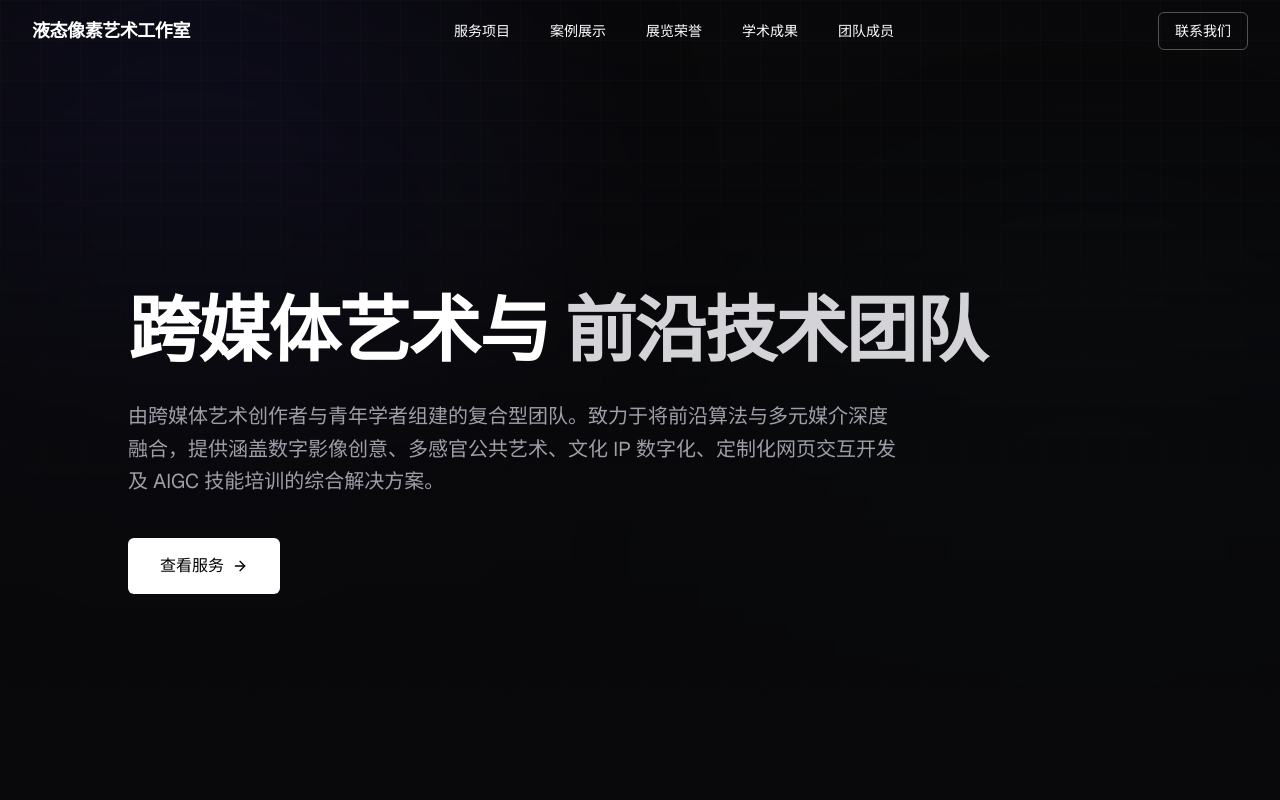
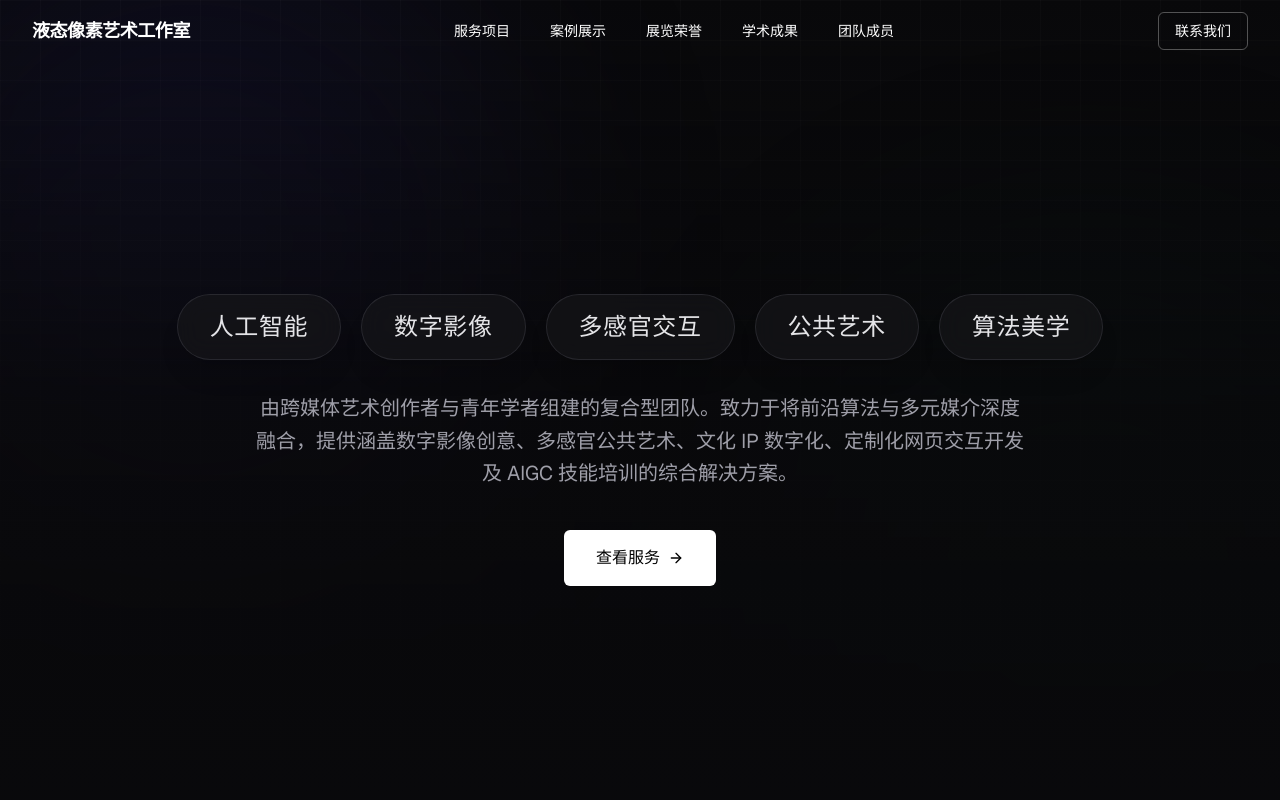
Before and after one commit to r1062046861-RXQ/portfolio-site, a Next.js app: page / in a window 1280 px wide. Shown: the top 800 px of the page. Built offline with nearby package versions, Linux system fonts and the light colour scheme.

Commit message:
Update keyword pills to include Public Art

```diff
--- a/src/app/page.tsx
+++ b/src/app/page.tsx
@@ -168,24 +168,51 @@ export default function Home() {
           <div className="absolute inset-0 bg-gradient-to-b from-transparent via-zinc-950/80 to-zinc-950 z-0" />
         </div>
 
-        <div className="relative z-10 w-full max-w-5xl mx-auto">
+        <div className="relative z-10 w-full max-w-5xl mx-auto flex flex-col items-start justify-center">
           <motion.div
             initial={{ opacity: 0.001, y: 20 }}
             animate={{ opacity: 1, y: 0 }}
             transition={{ duration: 0.8, ease: "easeOut" }}
+            className="w-full flex flex-col items-center justify-center mb-8"
           >
-            <h1 className="text-4xl sm:text-5xl md:text-7xl font-semibold tracking-tight leading-tight mb-6">
-              跨媒体艺术与 <br className="block sm:hidden" />
-              <span className="text-zinc-300">前沿技术团队</span>
-            </h1>
+            <div className="flex flex-wrap justify-center gap-3 sm:gap-4 md:gap-5">
+              {[
+                { text: "人工智能", delay: 0 },
+                { text: "数字影像", delay: 0.1 },
+                { text: "多感官交互", delay: 0.2 },
+                { text: "公共艺术", delay: 0.3 },
+                { text: "算法美学", delay: 0.4 }
+              ].map((pill, i) => (
+                <motion.div
+                  key={i}
+                  initial={{ opacity: 0, scale: 0.8, y: 15 }}
+                  animate={{ opacity: 1, scale: 1, y: 0 }}
+                  transition={{
+                    duration: 0.6,
+                    delay: pill.delay,
+                    type: "spring",
+                    stiffness: 100
+                  }}
+                  whileHover={{
+                    scale: 1.05,
+                    y: -5,
+                    boxShadow: "0 10px 25px -5px rgba(129, 140, 248, 0.3)"
+                  }}
+                  className="px-5 py-2.5 sm:px-6 sm:py-3 md:px-8 md:py-4 rounded-full border border-zinc-700/50 bg-zinc-900/60 backdrop-blur-md text-zinc-200 text-lg sm:text-xl md:text-2xl font-medium tracking-wide shadow-xl cursor-default"
+                >
+                  {pill.text}
+                </motion.div>
+              ))}
+            </div>
           </motion.div>
 
           <motion.div
             initial={{ opacity: 0.001, y: 20 }}
             animate={{ opacity: 1, y: 0 }}
-            transition={{ duration: 0.8, delay: 0.2, ease: "easeOut" }}
+            transition={{ duration: 0.8, delay: 0.7, ease: "easeOut" }}
+            className="w-full flex justify-center"
           >
-            <p className="text-zinc-400 text-base sm:text-lg md:text-xl max-w-3xl font-normal leading-relaxed mb-10">
+            <p className="text-zinc-400 text-base sm:text-lg md:text-xl max-w-3xl font-normal leading-relaxed mb-10 text-center">
               由跨媒体艺术创作者与青年学者组建的复合型团队。致力于将前沿算法与多元媒介深度融合，提供涵盖数字影像创意、多感官公共艺术、文化 IP 数字化、定制化网页交互开发及 AIGC 技能培训的综合解决方案。
             </p>
           </motion.div>
@@ -193,8 +220,8 @@ export default function Home() {
           <motion.div
             initial={{ opacity: 0.001, y: 20 }}
             animate={{ opacity: 1, y: 0 }}
-            transition={{ duration: 0.8, delay: 0.4, ease: "easeOut" }}
-            className="flex flex-col sm:flex-row gap-4"
+            transition={{ duration: 0.8, delay: 0.9, ease: "easeOut" }}
+            className="w-full flex justify-center gap-4"
           >
             <a href="#services" className="flex items-center justify-center gap-2 bg-white text-black px-6 py-3 md:px-8 md:py-4 rounded-md font-medium hover:bg-zinc-200 transition-colors w-full sm:w-auto text-center">
               查看服务 <ArrowRight className="w-4 h-4" />
@@ -426,54 +453,72 @@ export default function Home() {
             {[
               {
                 year: "2025",
-                person: "章斯敏",
-                title: "国家艺术基金人才培养项目",
-                desc: "参与 2025 年度《沉浸式交互动漫人工智能创作高级人才培养》，聚焦人工智能与交互动漫创作的方法研究。"
+                title: "第十四届北京国际电影节第六届国际青年学者论坛",
+                desc: "围绕影像研究、当代艺术与技术方法参与国际青年学术交流，拓展电影节语境下的跨学科讨论。",
+                image: "/images/aa.jpg"
               },
               {
-                year: "2024",
-                person: "章斯敏",
-                title: "第一作者论文发表",
-                desc: "以第一作者身份发表《三维游戏“一公米线上实体店”建设研究》，刊载于《教育前沿》，将数字媒介研究转化为可讨论的方法论成果。"
+                year: "2025",
+                title: "第十届网络社会年会青年学者论坛",
+                desc: "参与网络社会语境下的青年学术论坛交流，持续推进数字影像、算法文化与网络社会研究的交叉讨论。",
+                image: "/images/bb.jpg"
+              },
+              {
+                year: "2025",
+                title: "新媒体与非物质文化遗产传承创新学术论坛",
+                desc: "参与中央民族大学相关学术论坛交流，围绕新媒体语境下的非物质文化遗产传承、创新转化与数字传播展开讨论。",
+                image: "/images/cc.jpg"
+              },
+              {
+                year: "2025",
+                title: "国家艺术基金沉浸式交互动漫人工智能创作人才培养资助项目",
+                desc: "参与国家艺术基金人才培养项目，由中国动漫集团发起，聚焦沉浸式交互、动漫叙事与人工智能创作方法。",
+                image: "/images/dd.jpeg"
+              },
+              {
+                year: "2023",
+                title: "国家艺术基金数字博物馆数字艺术人才培训资助项目",
+                desc: "参与国家艺术基金数字艺术人才培训项目，由文化和旅游部艺术发展中心发起，聚焦数字博物馆与数字艺术方法。",
+                image: "/images/ee.jpg"
               },
               {
                 year: "2022-2024",
-                person: "章斯敏",
                 title: "科研项目与教学研究",
-                desc: "主持或参与天津市研究生科研创新项目，包括《基于人机交互技术的 OMO 智慧教学应用模式研究》与《三维游戏“一公米线上实体店”建设研究项目》。"
-              },
-              {
-                year: "2026",
-                person: "任玄奇",
-                title: "北京国际电影节青年学者论坛",
-                desc: "参与北京国际电影节相关青年学者论坛交流，围绕影像、技术与当代艺术方法展开研究分享。"
-              },
-              {
-                year: "近年",
-                person: "任玄奇",
-                title: "网络社会年会学术交流",
-                desc: "参与网络社会年会等跨学科交流场域，持续拓展算法文化、数字影像与网络社会研究之间的连接。"
-              },
-              {
-                year: "持续进行",
-                person: "团队",
-                title: "人工智能艺术研究与教学转化",
-                desc: "围绕 AIGC、数字影像、跨媒体艺术与公共传播展开研究，并将成果转化为课程、工作坊、论坛交流与实际项目方法。"
+                desc: "主持并参与天津市科研创新项目，包括《基于人机交互技术的 OMO 智慧教学应用模式研究》与《三维游戏“一公米线上实体店”建设研究项目》等。",
+                image: "/images/ff.png"
               }
             ].map((item, idx) => (
               <TiltWrapper
                 key={idx}
                 delay={idx * 0.05}
-                className="group p-5 md:p-6 bg-zinc-950 border border-zinc-800 rounded-lg hover:border-zinc-600 transition-colors flex flex-col h-full"
+                className="group relative min-h-[250px] md:min-h-[300px] p-5 md:p-6 bg-zinc-950 border border-zinc-800 rounded-lg hover:border-zinc-600 transition-colors flex flex-col justify-between overflow-hidden"
               >
-                <div className="flex items-center justify-between gap-4 mb-4" style={{ transform: "translateZ(10px)" }}>
-                  <span className="text-zinc-500 font-mono text-xs sm:text-sm">{item.year}</span>
-                  <span className="text-zinc-400 text-xs sm:text-sm">{item.person}</span>
+                {/* 背景图片 */}
+                <Image
+                  src={item.image}
+                  alt={item.title}
+                  fill
+                  className="object-cover transition-transform duration-700 group-hover:scale-105 opacity-40 group-hover:opacity-80"
+                />
+
+                {/* 悬停时的微光效果 */}
+                <div className="absolute inset-0 bg-gradient-to-br from-indigo-900/40 via-transparent to-emerald-900/40 opacity-0 group-hover:opacity-100 transition-opacity duration-500 mix-blend-overlay z-10" />
+
+                {/* 均衡的全覆盖半透明黑色暗层：调整默认透明度为 45%，悬停时变亮为 25% */}
+                <div className="absolute inset-0 bg-black/45 group-hover:bg-black/25 transition-colors duration-500 z-10" />
+
+                {/* 顶部区域：年份和主标题（悬停时向上推） */}
+                <div className="relative z-20 flex flex-col transition-transform duration-500 md:group-hover:-translate-y-2">
+                  <div className="mb-3" style={{ transform: "translateZ(10px)" }}>
+                    <span className="text-zinc-300 font-mono text-xs sm:text-sm bg-black/50 px-2 py-1 rounded backdrop-blur-sm">{item.year}</span>
+                  </div>
+                  <h3 className="text-zinc-100 font-medium text-lg md:text-xl leading-snug" style={{ transform: "translateZ(20px)" }}>
+                    {item.title}
+                  </h3>
                 </div>
-                <h3 className="text-zinc-100 font-medium text-lg md:text-xl mb-3 leading-snug" style={{ transform: "translateZ(20px)" }}>
-                  {item.title}
-                </h3>
-                <p className="text-zinc-400 text-sm md:text-base leading-relaxed mt-auto" style={{ transform: "translateZ(15px)" }}>
+
+                {/* 底部区域：描述文字（默认显示，悬停时向下推） */}
+                <p className="relative z-20 text-zinc-400 text-sm md:text-base leading-relaxed mt-4 transition-transform duration-500 md:group-hover:translate-y-2" style={{ transform: "translateZ(15px)" }}>
                   {item.desc}
                 </p>
               </TiltWrapper>
@@ -490,7 +535,7 @@ export default function Home() {
           <div className="grid grid-cols-1 xl:grid-cols-3 gap-6 md:gap-8">
             <TiltWrapper delay={0.1} className="bg-black p-6 sm:p-8 md:p-10 rounded-xl border border-zinc-800 h-full">
               <div className="flex items-center gap-4 mb-6" style={{ transform: "translateZ(30px)" }}>
-                <div className="relative w-16 h-16 md:w-20 md:h-20 rounded-full overflow-hidden border border-zinc-700">
+                <div className="relative shrink-0 aspect-square w-16 md:w-20 rounded-full overflow-hidden border border-zinc-700">
                   <Image src="/images/rxq.jpg" alt="任玄奇" fill className="object-cover" />
                 </div>
                 <div>
@@ -500,7 +545,7 @@ export default function Home() {
               </div>
 
               <p className="text-zinc-300 text-sm md:text-base leading-relaxed mb-6" style={{ transform: "translateZ(20px)" }}>
-                具备丰富的数字影像、AIGC 与网页交互开发经验，致力于将视觉研究转化为可落地的商业展示与数字平台。同时担任人工智能艺术高研班及艺术创作导师。
+                具备丰富的数字影像、AIGC 与数字技术开发经验，致力于将视觉研究转化为可落地的商业展示与数字平台。同时担任人工智能艺术高研班及艺术创作导师。
               </p>
               <div className="text-xs md:text-sm text-zinc-500 space-y-1.5" style={{ transform: "translateZ(10px)" }}>
                 <p>参与展览：全国美术作品展览、中国数字艺术大展、北京国际电影节等</p>
@@ -510,7 +555,7 @@ export default function Home() {
 
             <TiltWrapper delay={0.2} className="bg-black p-6 sm:p-8 md:p-10 rounded-xl border border-zinc-800 h-full">
               <div className="flex items-center gap-4 mb-6" style={{ transform: "translateZ(30px)" }}>
-                <div className="relative w-16 h-16 md:w-20 md:h-20 rounded-full overflow-hidden border border-zinc-700">
+                <div className="relative shrink-0 aspect-square w-16 md:w-20 rounded-full overflow-hidden border border-zinc-700">
                   <Image src="/images/wyf.jpg" alt="吴于枫" fill className="object-cover scale-[1.25] origin-top translate-x-2 -translate-y-2" />
                 </div>
                 <div>
@@ -530,8 +575,8 @@ export default function Home() {
 
             <TiltWrapper delay={0.3} className="bg-black p-6 sm:p-8 md:p-10 rounded-xl border border-zinc-800 h-full">
               <div className="flex items-center gap-4 mb-6" style={{ transform: "translateZ(30px)" }}>
-                <div className="relative w-16 h-16 md:w-20 md:h-20 rounded-full overflow-hidden border border-zinc-700 bg-zinc-900 flex items-center justify-center">
-                  <span className="text-zinc-300 text-xl md:text-2xl font-semibold">章</span>
+                <div className="relative shrink-0 aspect-square w-16 md:w-20 rounded-full overflow-hidden border border-zinc-700 bg-zinc-900 flex items-center justify-center">
+                  <Image src="/images/zsm.png" alt="章斯敏" fill className="object-cover" />
                 </div>
                 <div>
                   <h3 className="text-xl md:text-2xl font-semibold mb-1">章斯敏</h3>
@@ -540,10 +585,10 @@ export default function Home() {
               </div>
 
               <p className="text-zinc-300 text-sm md:text-base leading-relaxed mb-6" style={{ transform: "translateZ(20px)" }}>
-                研究方向偏向数字媒体艺术理论、中国传统文化数字化再现与跨媒介叙事，兼具艺术学、古文化艺术与计算机基础，关注虚拟身份、数据叙事与 AIGC 融合研究。
+                研究方向偏向中国传统文化数字化再现与跨媒介叙事，兼具艺术学、古文化艺术，关注虚拟身份、数据叙事与 AIGC 融合研究。
               </p>
               <div className="text-xs md:text-sm text-zinc-500 space-y-1.5" style={{ transform: "translateZ(10px)" }}>
-                <p>学术成果：第一作者论文、天津市研究生科研创新项目、国家艺术基金人才培养项目</p>
+
                 <p>实践方向：交互装置、实验影像、交互影像、生成艺术</p>
               </div>
             </TiltWrapper>
```
